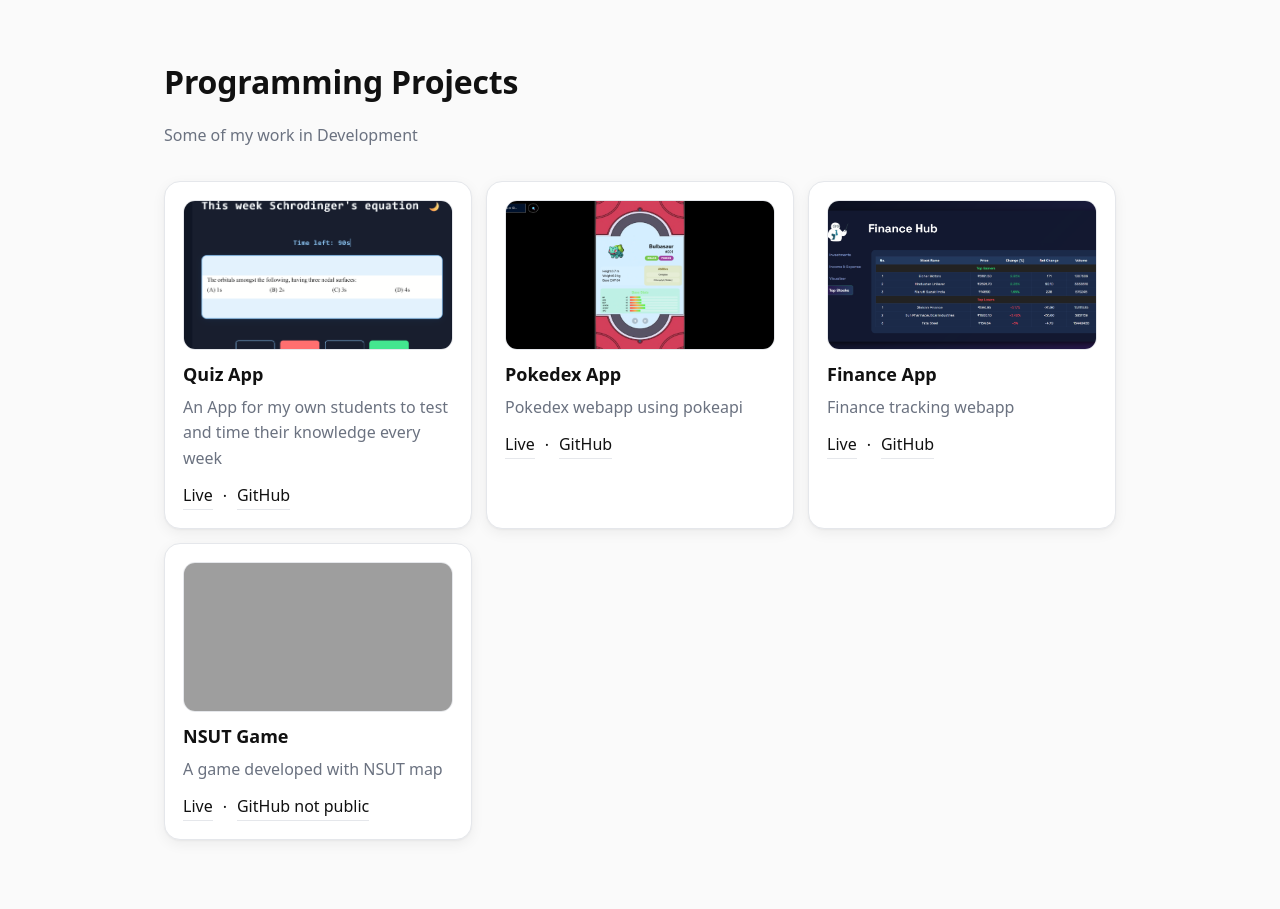
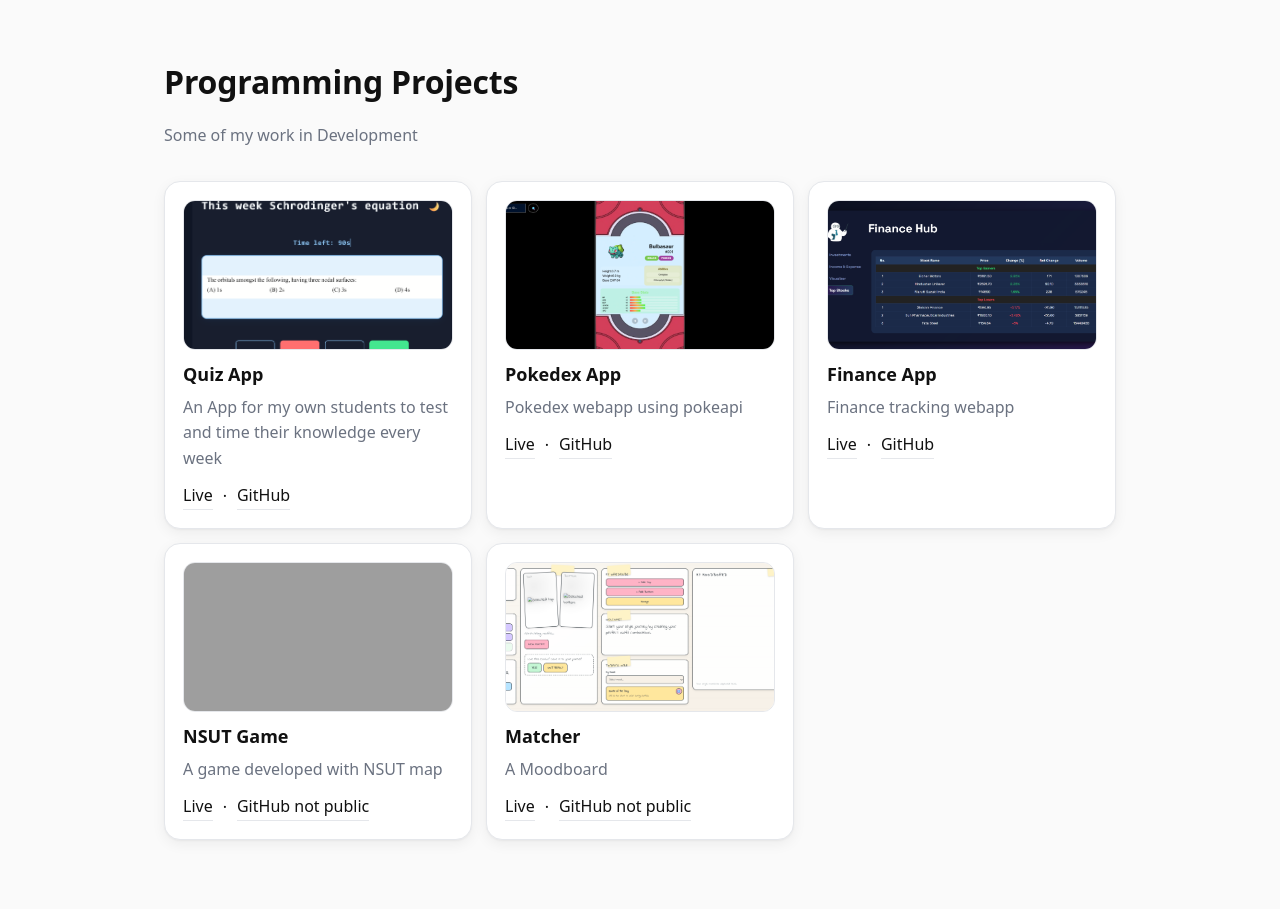
Before and after one commit to Keshav-poha/portfolio, a plain HTML site: page coding.html in a window 1280 px wide. Shown: the part 99-1008 px from the top of the page. Drawn offline with Linux system fonts and the light colour scheme; grey boxes are pictures that could not be loaded.

Commit message:
Project update: Added Matcher Moodboard project

```diff
--- a/coding.html
+++ b/coding.html
@@ -50,6 +50,12 @@
         <p class="muted">A game developed with NSUT map</p>
         <div class="links"><a class="link" href="https://nsutgame.netlify.app/">Live</a> · <a class="link" href="https://github.com/Keshav-poha/" target="_blank" rel="noopener">GitHub not public</a></div>
       </article>
+      <article class="card">
+        <img class="thumb" src="code/matcher.png" alt="matcher" />
+        <h3>Matcher</h3>
+        <p class="muted">A Moodboard</p>
+        <div class="links"><a class="link" href="https://matchermoodboard.netlify.app/">Live</a> · <a class="link" href="https://github.com/Keshav-poha/" target="_blank" rel="noopener">GitHub not public</a></div>
+      </article>
     </div>
   </main>
 
```
Also changed, not shown: Code/matcher.png (added).
